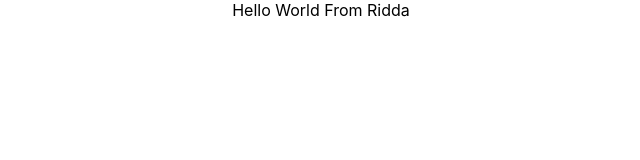
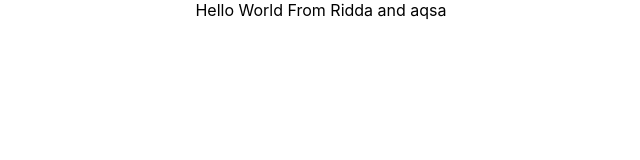
Before and after one commit to AqsaRiaz9703/class23, a React (Create React App) app: page / in a window 1280 px wide. Shown: the top 160 px of the page, without its empty margins (319-959 px from the left). Built offline with nearby package versions, Linux system fonts and the light colour scheme.

Commit message:
Update App.js

```diff
--- a/src/App.js
+++ b/src/App.js
@@ -4,7 +4,7 @@ import './App.css';
 function App() {
   return (
     <div className="App">
-      Hello World From Ridda
+      Hello World From Ridda and aqsa
     </div>
   );
 }
```
